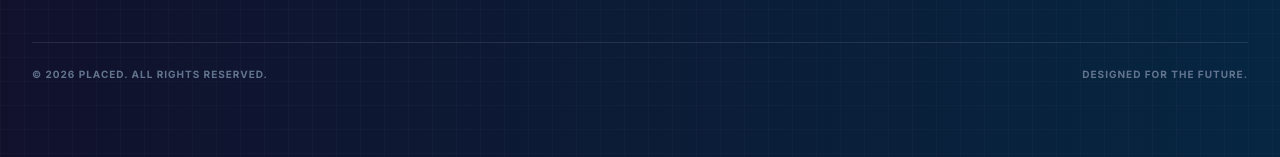
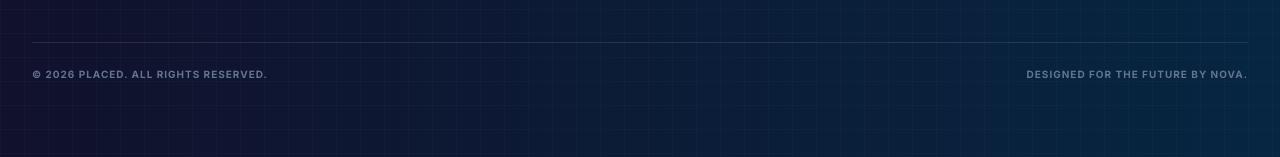
Before and after one commit to Krishnaa-23/placedclone1, a Next.js app: page / in a window 1280 px wide. Shown: the part 4881-5038 px from the top of the page. Built offline with nearby package versions, Linux system fonts and the light colour scheme; no server answers; the database is empty.

Commit message:
host build check

```diff
--- a/app/page.tsx
+++ b/app/page.tsx
@@ -736,7 +736,7 @@ export default function Home() {
 
           <div className="max-w-7xl mx-auto mt-10 pt-6 border-t border-white/10 text-center flex flex-col md:flex-row justify-between items-center gap-4 text-[8px] md:text-[10px] font-bold text-slate-500 uppercase tracking-widest relative z-10">
             <p>© 2026 PLACED. All rights reserved.</p>
-            <p>Designed for the future.</p>
+            <p>Designed for the future by NOVA.</p>
           </div>
         </footer>
 
```
